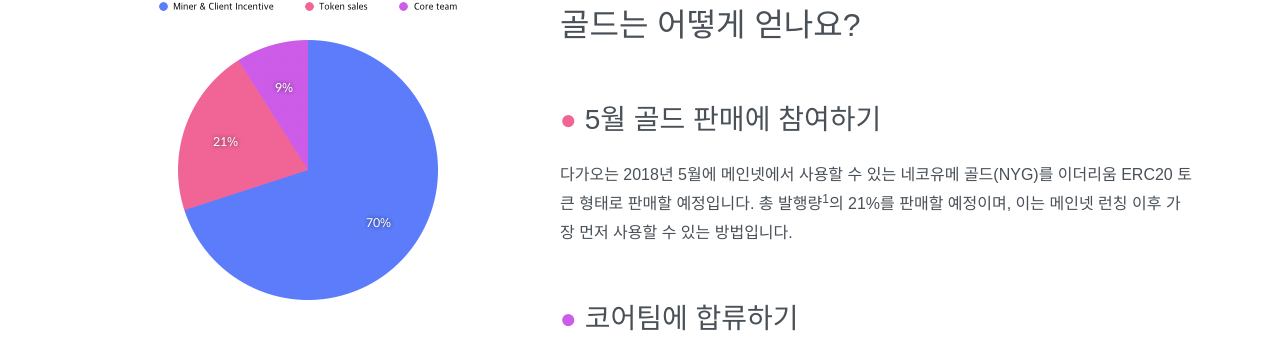
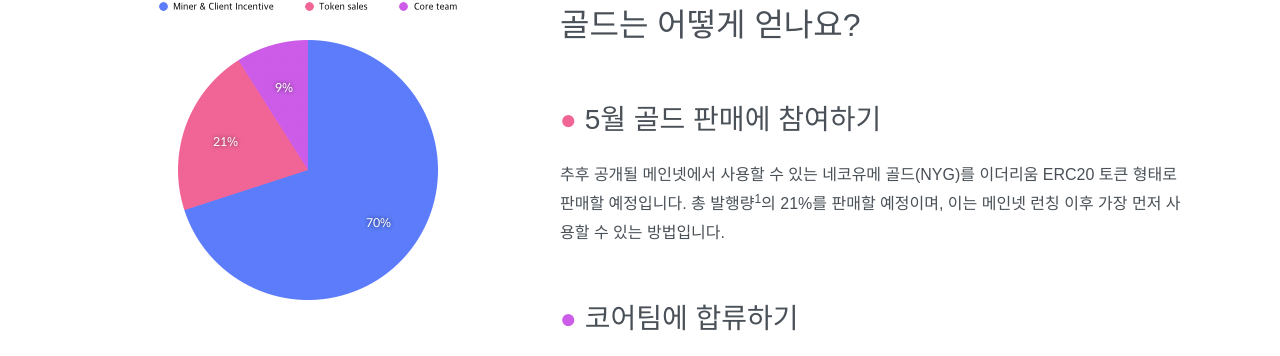
Before and after one commit to nekoyume/nekoyume.github.io, a Jekyll site: the page built from ko/token.html, in a window 1280 px wide. Shown: the part 446-802 px from the top of the page. Built offline with Jekyll 4.4.1, drawn with Linux system fonts in a browser that asks for light colours; nearby versions of some CDN libraries; some web fonts are replaced.

Commit message:
Remove Mainnet schedule

```diff
--- a/index.html
+++ b/index.html
@@ -149,7 +149,7 @@ html_class: white one
         <div class="col-md-7 col-xs-12">
           <h2>How can I earn Gold?</h2>
           <h3 class="token-method sales"><span class="circle">●</span> Buy gold at the Token Sales Event in August</h3>
-          <p>In August 2018, Nekoyume Gold (NYG), which is available on the mainnet, will be sold in the form of the Ethereum ERC20 token. We will sell 21% of the total volume.<sup>1</sup></p>
+          <p>Nekoyume Gold (NYG), which is available on the mainnet, will be sold in the form of the Ethereum ERC20 token. We will sell 21% of the total volume.<sup>1</sup></p>
           <h3 class="token-method team"><span class="circle">●</span> Participate in the core team</h3>
           <p>During the intensive development period over the next year, 9% of the gold reserves will be distributed to the core team members in proportion to their contribution amounts. If you can help with development in any direction, please apply for support at <a class="mail" href="mailto:jc@nekoyu.me">jc@nekoyu.me</a> or send a Pull Request for the opened issue.</p>
 
--- a/ko/index.html
+++ b/ko/index.html
@@ -150,7 +150,7 @@ ko: active
         <div class="col-md-7 col-xs-12">
           <h2>골드는 어떻게 얻나요?</h2>
           <h3 class="token-method sales"><span class="circle">●</span> 8월 골드 판매에 참여하기</h3>
-          <p>다가오는 2018년 8월에 메인넷에서 사용할 수 있는 네코유메 골드(NYG)를 이더리움 ERC20 토큰 형태로 판매할 예정입니다. 총 발행량<sup>1</sup>의 21%를 판매할 예정이며, 이는 메인넷 런칭 이후 가장 먼저 사용할 수 있는 방법입니다.</p>
+          <p>추후 공개될 메인넷에서 사용할 수 있는 네코유메 골드(NYG)를 이더리움 ERC20 토큰 형태로 판매할 예정입니다. 총 발행량<sup>1</sup>의 21%를 판매할 예정이며, 이는 메인넷 런칭 이후 가장 먼저 사용할 수 있는 방법입니다.</p>
           <h3 class="token-method team"><span class="circle">●</span> 코어팀에 합류하기</h3>
           <p>향후 1년의 집중 개발 기간동안 코어팀에 참여하시는 분들께 예약된 9%의 골드를 기여량에 비례하여 분배할 예정입니다. 어느 방향으로든 개발에 도움이 되실 수 있으신 분들은 <a class="mail" href="mailto:jc@nekoyu.me">jc@nekoyu.me</a>로 지원 신청을 해주시거나, 오픈된 이슈에 대한 Pull Request를 보내주시기 바랍니다.</p>
 
--- a/ko/token.html
+++ b/ko/token.html
@@ -27,7 +27,7 @@ ko: active
   <div class="col-md-7 col-xs-12">
     <h2>골드는 어떻게 얻나요?</h2>
     <h3 class="token-method sales"><span class="circle">●</span> 5월 골드 판매에 참여하기</h3>
-    <p>다가오는 2018년 5월에 메인넷에서 사용할 수 있는 네코유메 골드(NYG)를 이더리움 ERC20 토큰 형태로 판매할 예정입니다. 총 발행량<sup>1</sup>의 21%를 판매할 예정이며, 이는 메인넷 런칭 이후 가장 먼저 사용할 수 있는 방법입니다.</p>
+    <p>추후 공개될 메인넷에서 사용할 수 있는 네코유메 골드(NYG)를 이더리움 ERC20 토큰 형태로 판매할 예정입니다. 총 발행량<sup>1</sup>의 21%를 판매할 예정이며, 이는 메인넷 런칭 이후 가장 먼저 사용할 수 있는 방법입니다.</p>
     <h3 class="token-method team"><span class="circle">●</span> 코어팀에 합류하기</h3>
     <p>향후 1년의 집중 개발 기간동안 코어팀에 참여하시는 분들께 예약된 9%의 골드를 기여량에 비례하여 분배할 예정입니다. 어느 방향으로든 개발에 도움이 되실 수 있으신 분들은 <a class="mail" href="mailto:jc@nekoyu.me">jc@nekoyu.me</a>로 지원 신청을 해주시거나, 오픈된 이슈에 대한 Pull Request를 보내주시기 바랍니다.</p>
 
--- a/token.html
+++ b/token.html
@@ -27,7 +27,7 @@ en: active
   <div class="col-md-7 col-xs-12">
     <h2>How can I earn Gold?</h2>
     <h3 class="token-method sales"><span class="circle">●</span> Buy gold at May Token Sales Event</h3>
-    <p>In May 2018, Nekoyume Gold (NYG), which is available on the mainnet, will be sold in the form of the Ethereum ERC20 token. We will sell 21% of total  volume.<sup>1</sup></p>
+    <p>Nekoyume Gold (NYG), which is available on the mainnet, will be sold in the form of the Ethereum ERC20 token. We will sell 21% of total  volume.<sup>1</sup></p>
     <h3 class="token-method team"><span class="circle">●</span> Participate in core team</h3>
     <p>During the intensive development period of the next one year, 9% of the gold reserves will be distributed to the core team members in proportion to the contribution amount. If you can help with development in any direction, please apply for support at <a class="mail" href="mailto:jc@nekoyu.me">jc@nekoyu.me</a> or send a Pull Request for the opened issue.</p>
 
```
